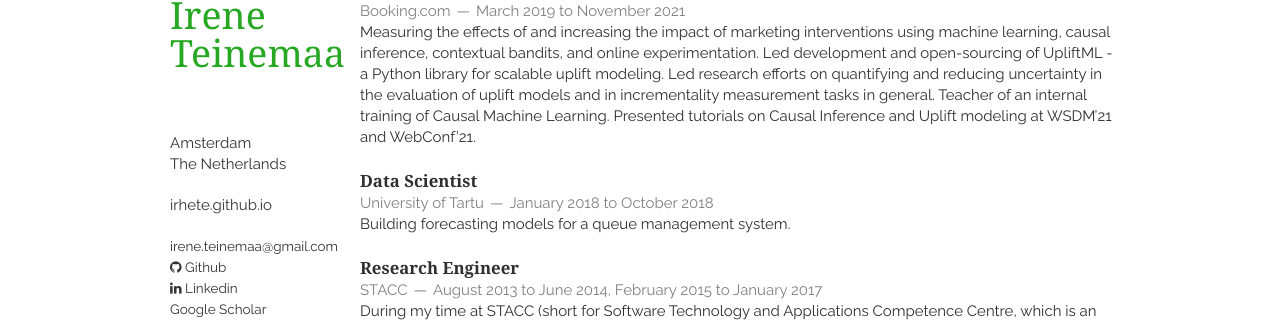
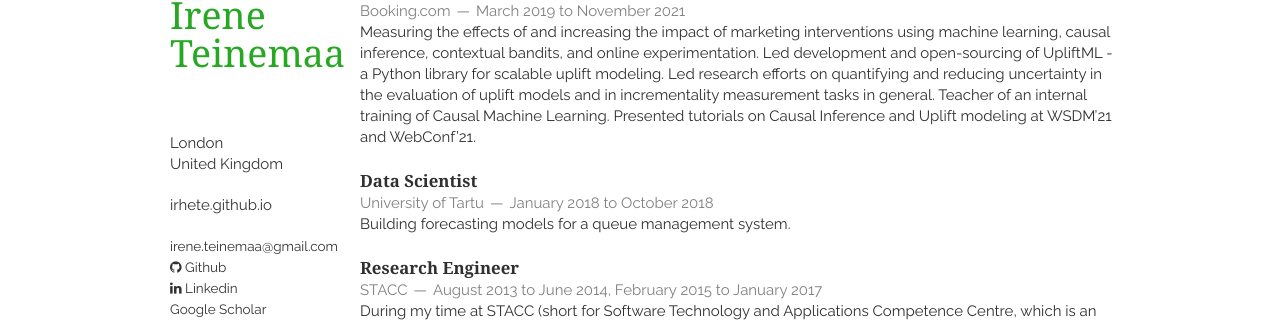
Before and after one commit to irhete/resume, a Jekyll site: the page built from index.html, in a window 1280 px wide and 900 px high. Shown: the part 185-509 px from the top of the window. Built offline with Jekyll 4.4.1, drawn with Linux system fonts in a browser that asks for light colours; nearby versions of some CDN libraries; the list of posts is cut into pages by our own code; a style sheet for code colours, icons or effects is not loaded.

Commit message:
Updated location

```diff
--- a/_config.yml
+++ b/_config.yml
@@ -25,12 +25,12 @@
 googlescholar: UQZ22uQAAAAJ
 #tel: +44 0000 000000
 #tel_full: tel:+440000000000
-google_maps: 'https://goo.gl/maps/tRT4viQP4rQDaiKx8'
+google_maps: 'https://goo.gl/maps/7Q6VJerTgKJ4LfAT6'
 address:
 #  street: 44 Perth Street
 #  postcode: EH3 5BL
-  city: Amsterdam
-  country: The Netherlands
+  city: London
+  country: United Kingdom
 google_analytics: UA-122643272-1
 
 # needed for travis-ci build
```
